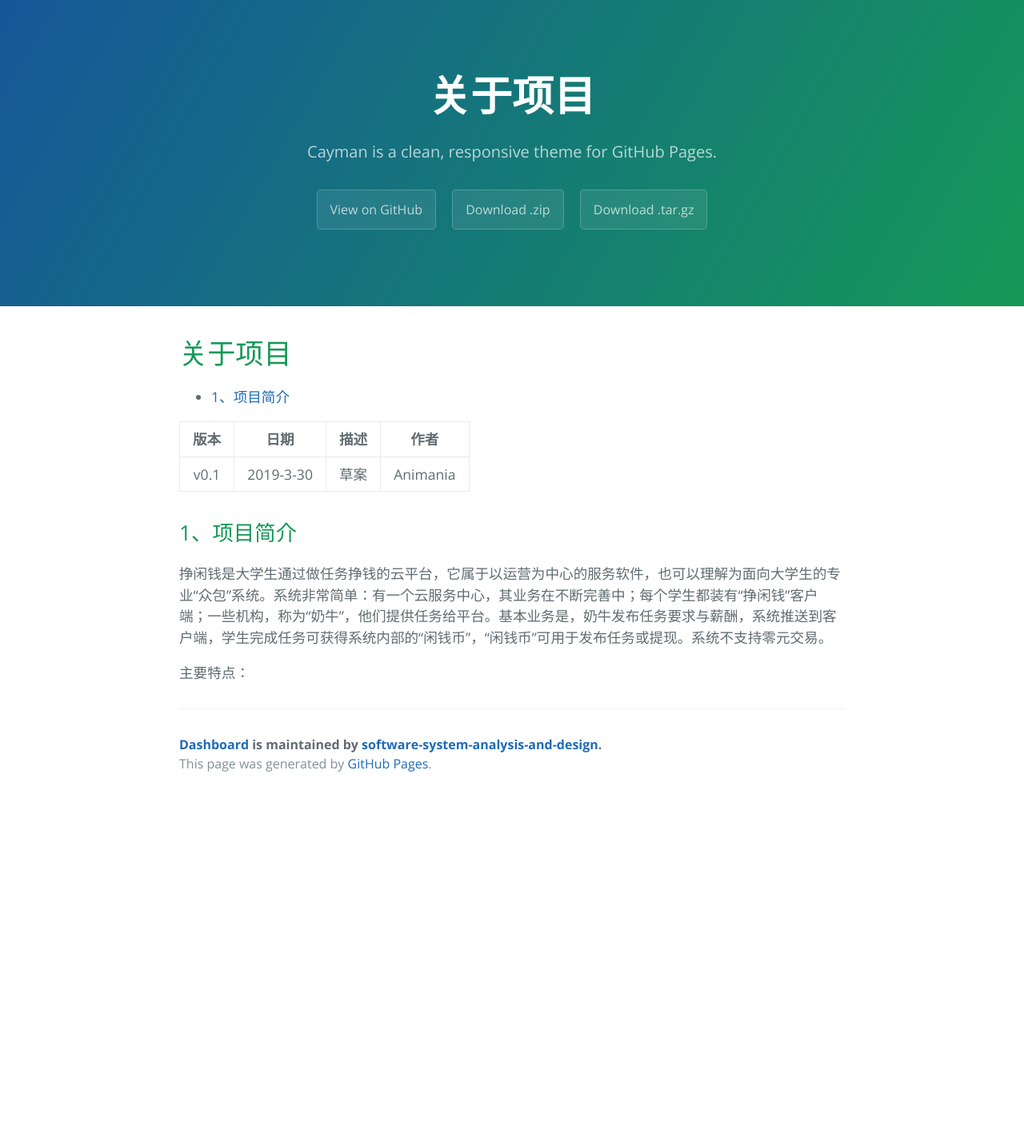
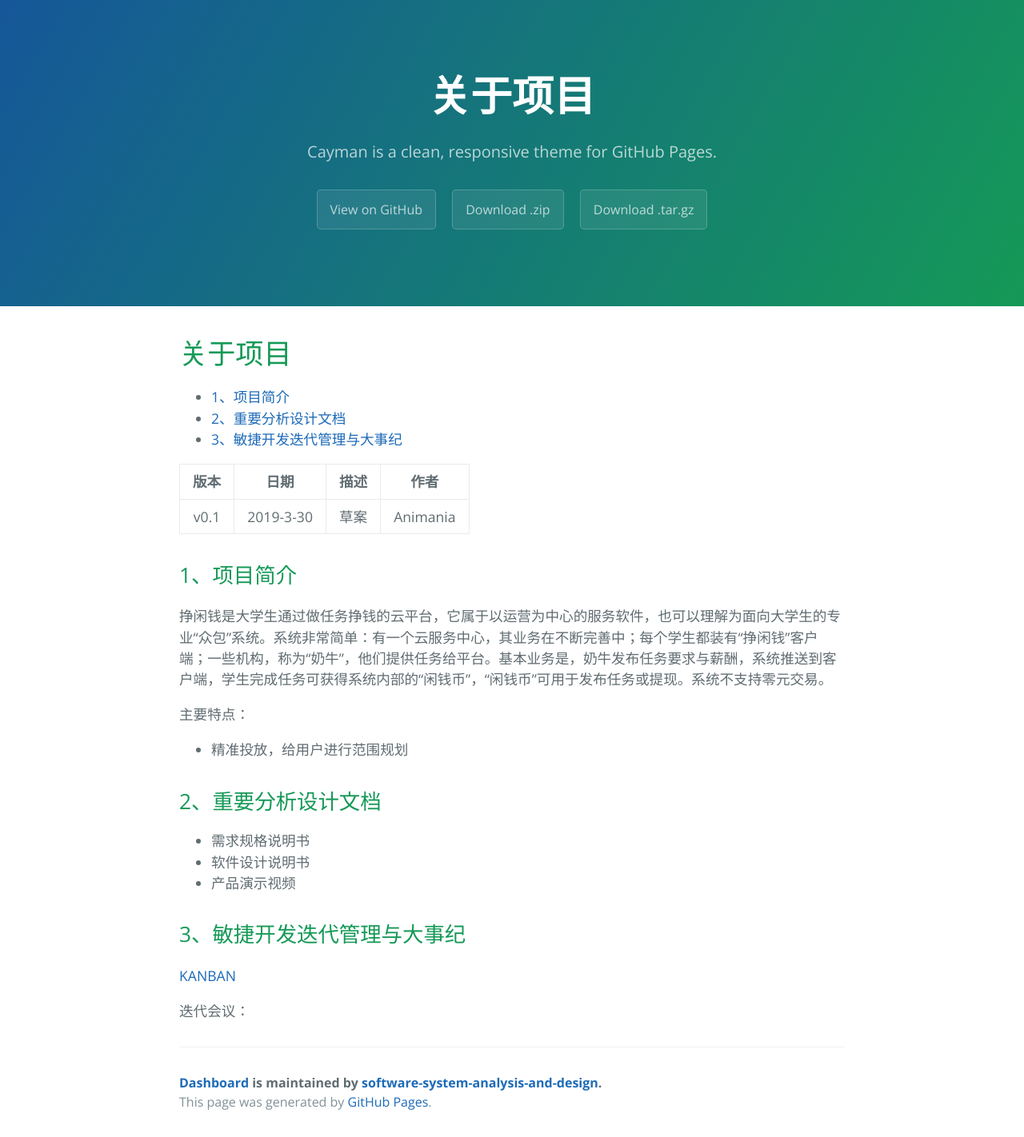
Before and after one commit to software-system-analysis-and-design/Dashboard, a Jekyll site: the page built from docs/01-About.md, in a window 1280 px wide. Shown: the whole page at 80% size. Built offline with Jekyll 4.4.1, drawn with Linux system fonts in a browser that asks for light colours; before the commit the page ends 999 px from its top, so only the background shows below that.

Commit message:
Update 01-About.md

```diff
--- a/docs/01-About.md
+++ b/docs/01-About.md
@@ -18,3 +18,18 @@ title: 关于项目
 挣闲钱是大学生通过做任务挣钱的云平台，它属于以运营为中心的服务软件，也可以理解为面向大学生的专业“众包”系统。系统非常简单：有一个云服务中心，其业务在不断完善中；每个学生都装有“挣闲钱”客户端；一些机构，称为“奶牛”，他们提供任务给平台。基本业务是，奶牛发布任务要求与薪酬，系统推送到客户端，学生完成任务可获得系统内部的“闲钱币”，“闲钱币”可用于发布任务或提现。系统不支持零元交易。
 
 主要特点：
+
+* 精准投放，给用户进行范围规划
+
+
+## 2、重要分析设计文档
+
+* 需求规格说明书
+* 软件设计说明书
+* 产品演示视频
+
+## 3、敏捷开发迭代管理与大事纪
+
+[KANBAN](https://github.com/orgs/software-system-analysis-and-design/projects)
+
+迭代会议：
```
